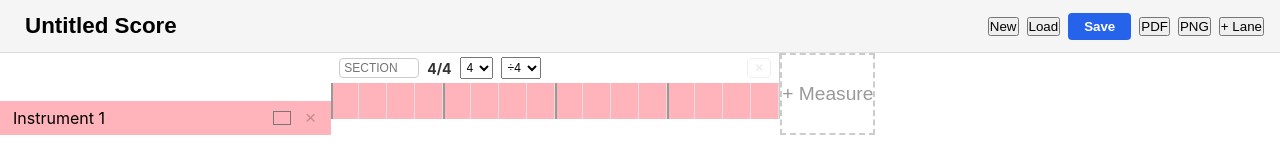
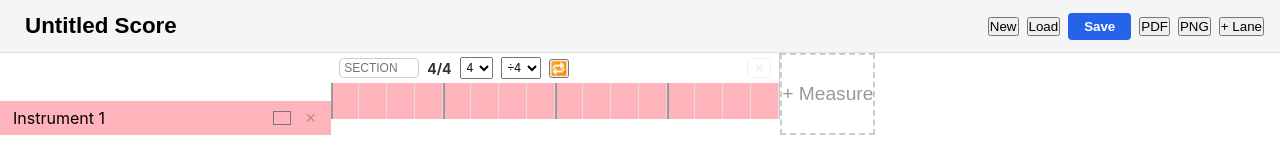
Before and after one commit to shining-cat/boombox, a React (Vite) app: page / in a window 1280 px wide. Shown: the top 160 px of the page. Built offline with nearby package versions, Linux system fonts and the light colour scheme.

Commit message:
Fix build errors: unused imports and add repeat editing UI

```diff
--- a/src/components/MeasureHeader/MeasureHeader.tsx
+++ b/src/components/MeasureHeader/MeasureHeader.tsx
@@ -24,6 +24,22 @@ export function MeasureHeader({
   onRemove,
   canRemove,
 }: MeasureHeaderProps) {
+  const handleRepeatClick = () => {
+    if (repeat) {
+      const input = window.prompt('Repeat count (0 to remove):', String(repeat.times))
+      if (input !== null) {
+        const times = parseInt(input, 10)
+        onRepeatChange(times > 0 ? times : null)
+      }
+    } else {
+      const input = window.prompt('Repeat count:', '2')
+      if (input !== null) {
+        const times = parseInt(input, 10)
+        if (times > 0) onRepeatChange(times)
+      }
+    }
+  }
+
   return (
     <div className={styles.header}>
       <input
@@ -68,7 +84,9 @@ export function MeasureHeader({
         ))}
       </select>
 
-      {repeat && <span className={styles.repeat}>×{repeat.times}</span>}
+      <button className={styles.repeatButton} onClick={handleRepeatClick} title="Set repeat">
+        {repeat ? `×${repeat.times}` : '🔁'}
+      </button>
 
       <button
         className={styles.removeButton}
```
Also changed, not shown: 1 other file (tests, documents, lock files or other folders).
